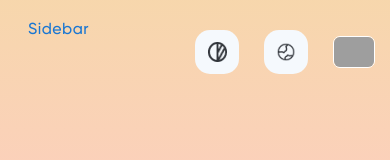
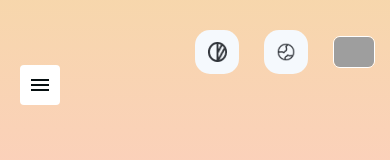
Before and after one commit to mrron313/d-app-learning-ui, a React (Create React App) app: page / in a window 390 px wide. Shown: the top 160 px of the page. Built offline with nearby package versions, Linux system fonts and the light colour scheme; grey boxes are pictures that could not be loaded.

Commit message:
responsive menu

```diff
--- a/package.json
+++ b/package.json
@@ -8,6 +8,7 @@
     "@mui/material": "^5.9.0",
     "@mui/styles": "^5.9.0",
     "materialize-css": "^1.0.0-rc.2",
+    "@mui/icons-material": "^5.8.4",
     "react": "^17.0.2",
     "react-dom": "^17.0.2",
     "react-icons": "^4.4.0",
--- a/src/components/Layout/Header.js
+++ b/src/components/Layout/Header.js
@@ -1,4 +1,6 @@
 import React, { useState, useEffect } from 'react';
+import MenuIcon from '@mui/icons-material/Menu';
+import ClearIcon from '@mui/icons-material/Clear';
 
 import logo from "../../assets/logo.png";
 import icon1 from "../../assets/icon-1.png";
@@ -41,8 +43,8 @@ function Header() {
           className='searchBar' fullWidth placeholder="Search for online course" id="fullWidth" />
       </Grid>
 
-      <Grid item xs={6} className='non-responsive'>
-        <Button onClick={() => setDisplayResponsiveMenu(true)}>Sidebar</Button>
+      <Grid item xs={6} className='non-responsive responsiveMenuBar'>
+        <Button onClick={() => setDisplayResponsiveMenu(true)}><MenuIcon /></Button>
       </Grid>
 
       { displayResponsiveMenu && (
@@ -53,8 +55,8 @@ function Header() {
                 <Link to="/"><img alt='logo' src={logo} /></Link>
               </Grid>
 
-              <Grid item xs={2} className='logoContainer'>
-                <Button onClick={() => setDisplayResponsiveMenu(false)}>Close</Button>
+              <Grid item xs={2} className='responsiveClearIcon'>
+                <Button onClick={() => setDisplayResponsiveMenu(false)}><ClearIcon /></Button>
               </Grid>
             </Grid>
 
--- a/src/components/Layout/HomeHeader.js
+++ b/src/components/Layout/HomeHeader.js
@@ -1,4 +1,6 @@
 import React, { useState, useEffect } from 'react';
+import MenuIcon from '@mui/icons-material/Menu';
+import ClearIcon from '@mui/icons-material/Clear';
 
 import logo from "../../assets/logo.png";
 import icon1 from "../../assets/icon-1.png";
@@ -53,8 +55,8 @@ function HomeHeader() {
         </div>
       </Grid>
 
-      <Grid item xs={6} className='non-resposive'>
-        <Button onClick={() => setDisplayResponsiveMenu(true)}>Sidebar</Button>
+      <Grid item xs={6} className='non-responsive responsiveMenuBar'>
+        <Button onClick={() => setDisplayResponsiveMenu(true)}><MenuIcon /></Button>
       </Grid>
 
       { displayResponsiveMenu && (
--- a/src/components/Layout/Layout.css
+++ b/src/components/Layout/Layout.css
@@ -1603,4 +1603,28 @@ color: #32363C;
     max-width: 100%;
   }
 
-}
+  .responsiveMenuBar {
+    display: flex;
+    align-items: flex-end;
+  }
+
+  .responsiveMenuBar button {
+    height: 40px;
+    background: #fff;
+    color: #071011;
+    min-width: 40px!important;
+  }
+
+  .responsiveClearIcon {
+    display: flex;
+    justify-content: center;
+    align-items: center;
+  }
+
+  .responsiveClearIcon button {
+    height: 40px;
+    color: #071011;
+    min-width: 40px!important;
+  }
+
+}
```
Also changed, not shown: 1 other file (tests, documents, lock files or other folders).
